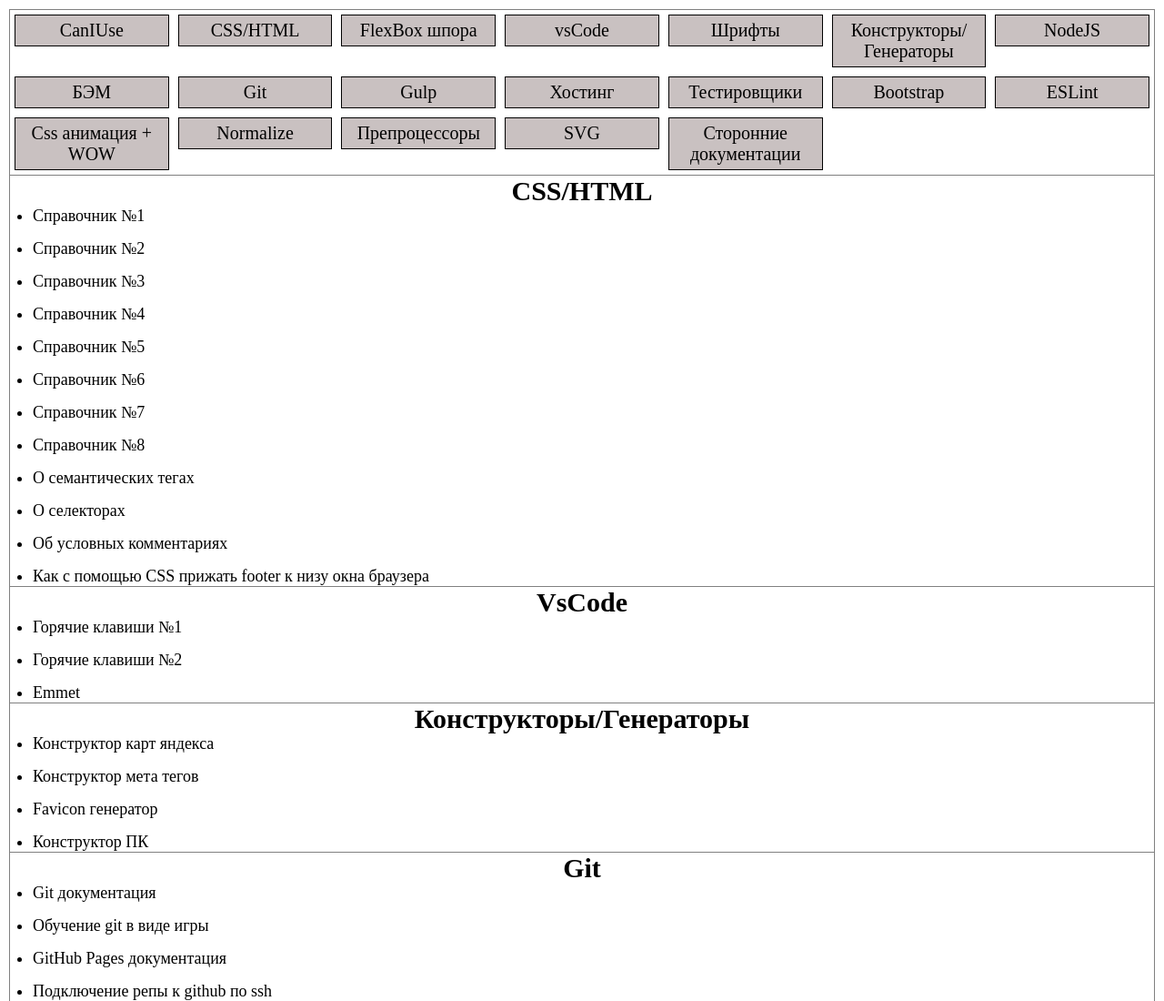
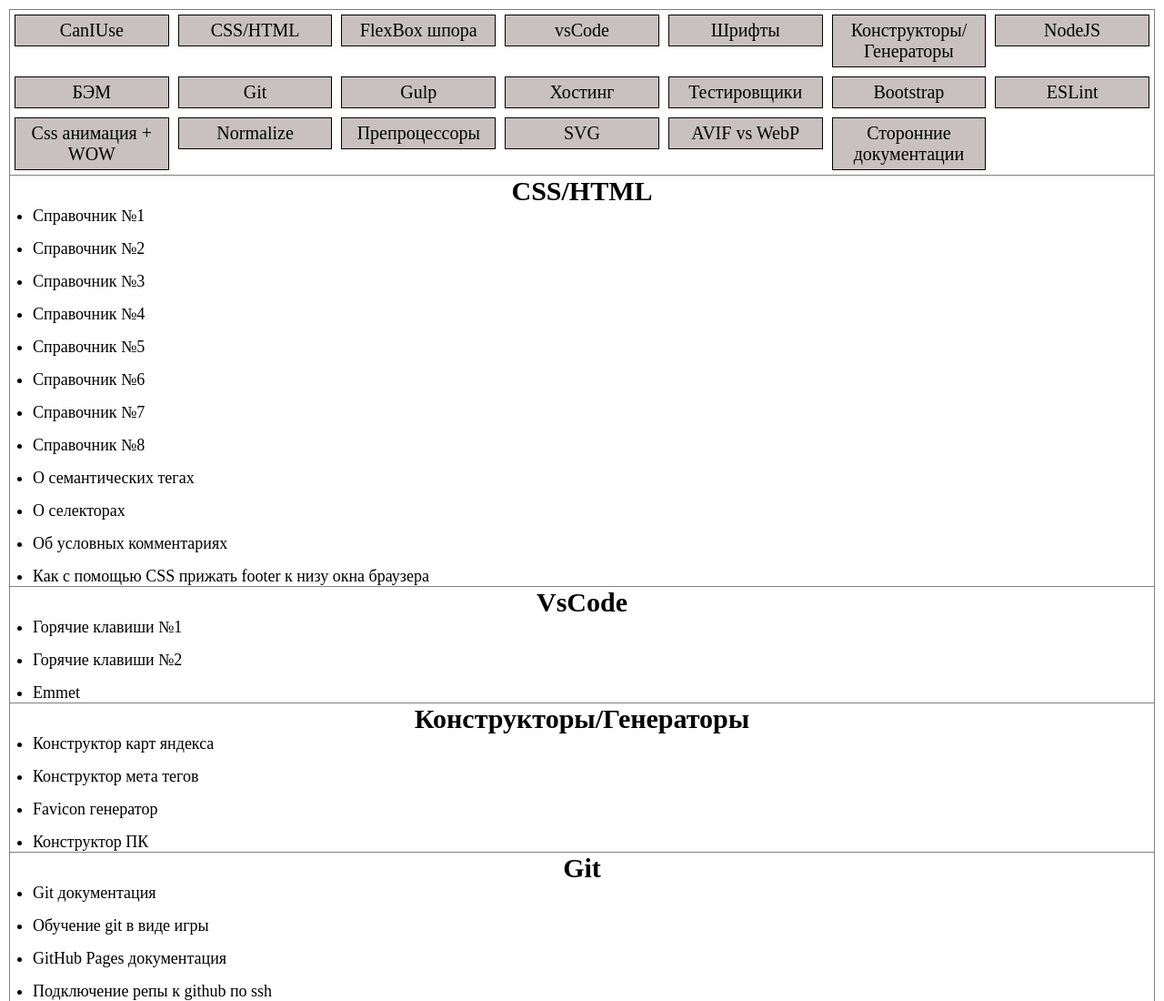
Before and after one commit to Rame7407/Rame7407.github.io, a plain HTML site: page links/index.html in a window 1280 px wide. Shown: the top 1100 px of the page at 91% size. Drawn offline with Linux system fonts and the light colour scheme.

Commit message:
add new link
AVIF  vs WebP

```diff
--- a/links/index.html
+++ b/links/index.html
@@ -67,6 +67,10 @@
                     </li>
                     <li class="header__menu-item">
                         <a href="#svg" class="header__menu-link">SVG</a>
+                    </li>
+                    <li class="header__menu-item">
+                        <a href="https://geniuscourses.com/avif-%D0%B8%D0%BB%D0%B8-webp/" class="header__menu-link">AVIF
+                            vs WebP</a>
                     </li>
                     <li class="header__menu-item">
                         <a href="#other" class="header__menu-link">Сторонние документации</a>
```
